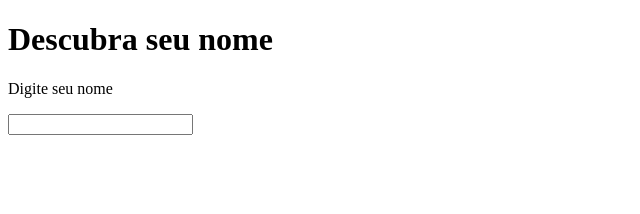
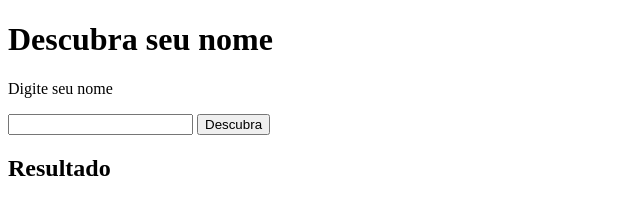
Before and after one commit to tpires1041/Atividade-de-Github-02-10-24, a website: page index.html in a window 1280 px wide. Shown: the whole page, without its empty margins (0-640 px from the left). Drawn offline with Linux system fonts and the light colour scheme.

Commit message:
Update index.hmtl
atualizado o botão mágico

```diff
--- a/index.html
+++ b/index.html
@@ -9,6 +9,7 @@
     <h1>Descubra seu nome</h1>
     <p>Digite seu nome</p>
     <input type="text" id="nome"></input>
-    <h2 id="resultado"></h2>
+    <button onclick="descobrirNome()">Descubra</button>
+    <h2 id="resultado">Resultado</h2>
 </body>
 </html>
--- a/script.js
+++ b/script.js
@@ -1,4 +1,6 @@
 let descobrirNome = function(){
     let nome = document.getElementById("nome").value;
     let saida = document.getElementById("resultado");
+
+    return saida.innerHTML = nome
 };
```
